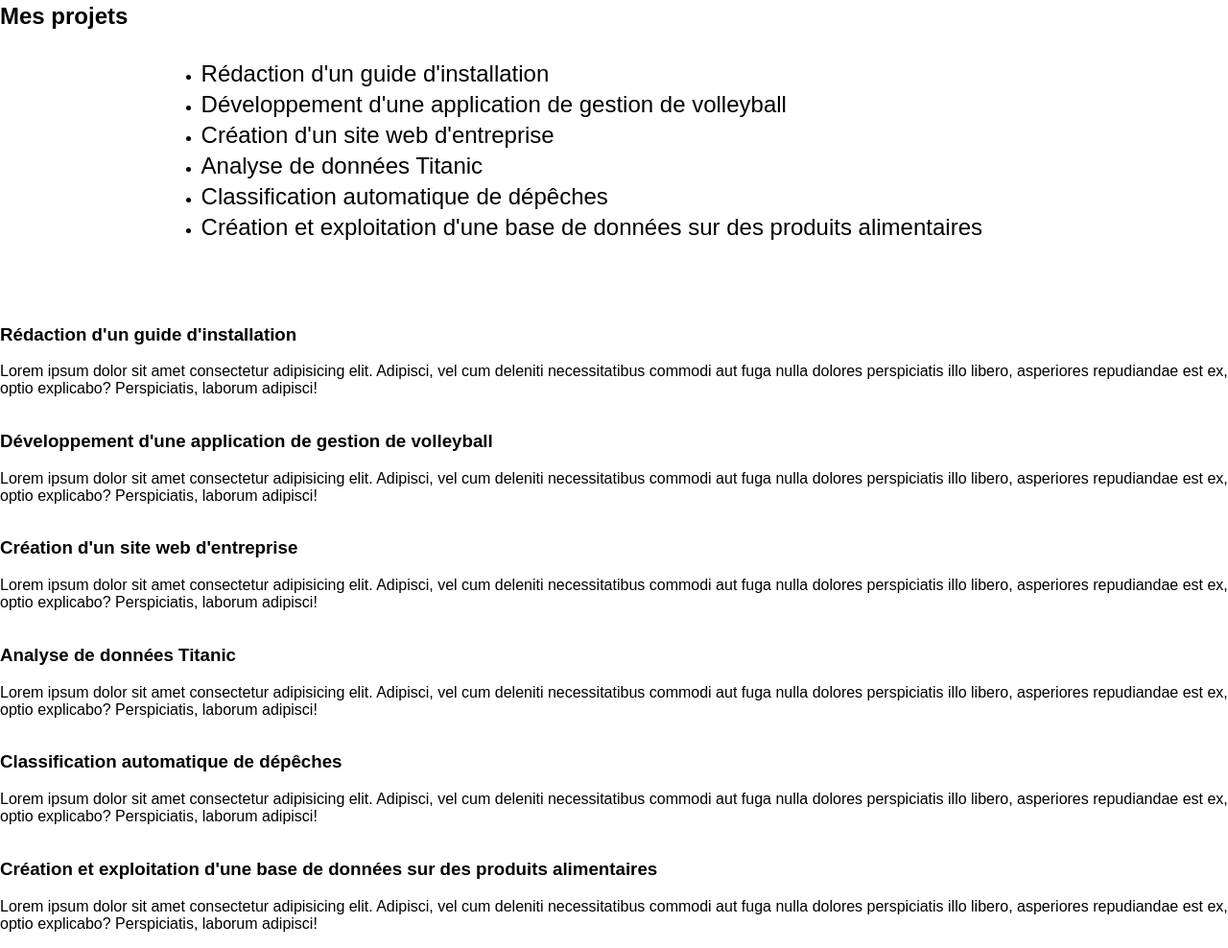
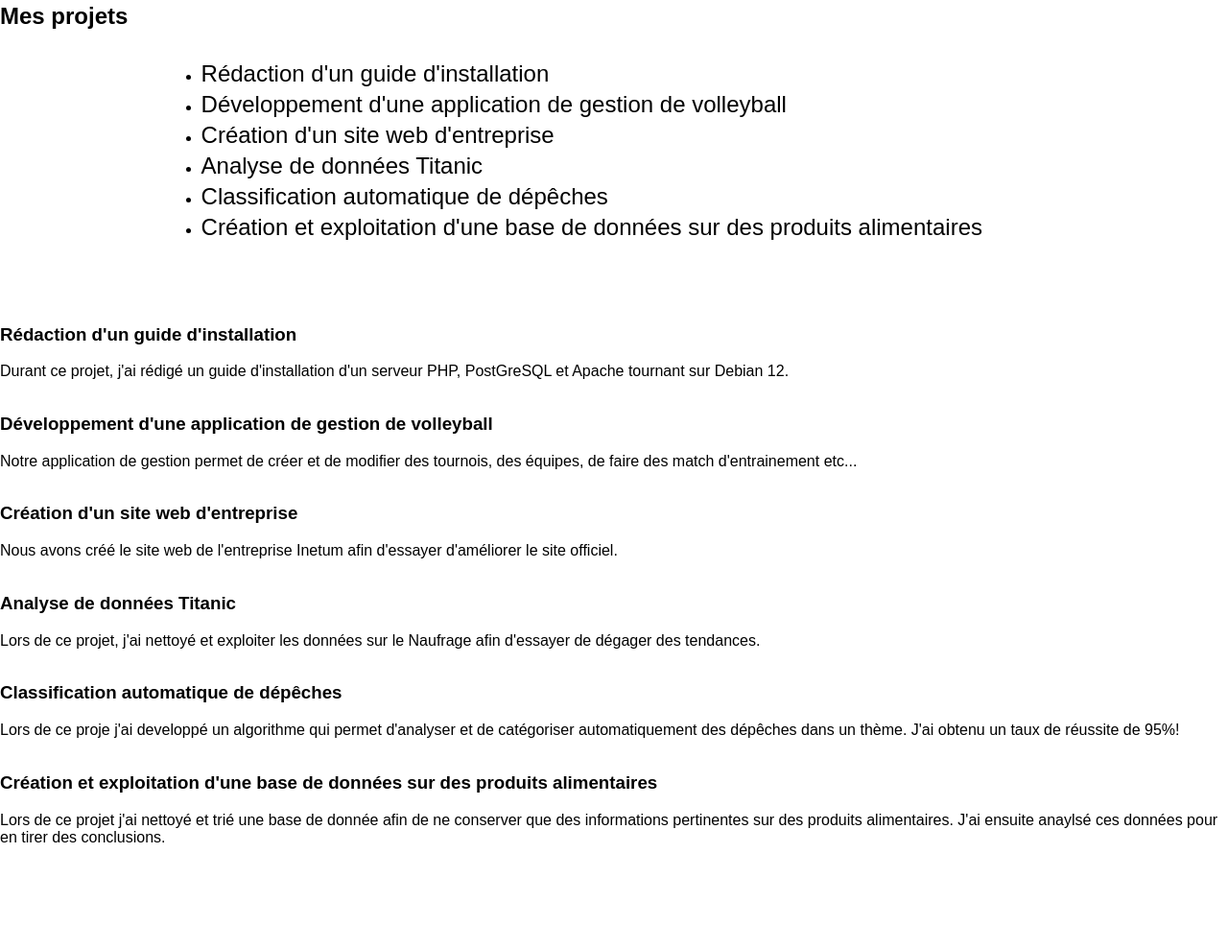
Before and after one commit to Smokimono/Portfolio, a plain HTML site: page projets.html in a window 1280 px wide. Shown: the part 137-1125 px from the top of the page at 96% size. After the commit the page ends 1035 px from the top, so only its background shows below. Drawn offline with Linux system fonts and the light colour scheme.

Commit message:
ajout description projets

```diff
--- a/projets.html
+++ b/projets.html
@@ -26,28 +26,28 @@
 
     <div class="projets">
         <h3 id="projet1">Rédaction d'un guide d'installation</h3>
-        <p>Lorem ipsum dolor sit amet consectetur adipisicing elit. Adipisci, vel cum deleniti necessitatibus commodi aut fuga nulla dolores perspiciatis illo libero, asperiores repudiandae est ex, optio explicabo? Perspiciatis, laborum adipisci!</p>
+        <p>Durant ce projet, j'ai rédigé un guide d'installation d'un serveur PHP, PostGreSQL et Apache tournant sur Debian 12.</p>
     </div>
 
     <div class="projets">
         <h3 id="projet2">Développement d'une application de gestion de volleyball</h3>
-        <p>Lorem ipsum dolor sit amet consectetur adipisicing elit. Adipisci, vel cum deleniti necessitatibus commodi aut fuga nulla dolores perspiciatis illo libero, asperiores repudiandae est ex, optio explicabo? Perspiciatis, laborum adipisci!</p>
+        <p>Notre application de gestion permet de créer et de modifier des tournois, des équipes, de faire des match d'entrainement etc...</p>
     </div>
     <div class="projets">
         <h3 id="projet3">Création d'un site web d'entreprise</h3>
-        <p>Lorem ipsum dolor sit amet consectetur adipisicing elit. Adipisci, vel cum deleniti necessitatibus commodi aut fuga nulla dolores perspiciatis illo libero, asperiores repudiandae est ex, optio explicabo? Perspiciatis, laborum adipisci!</p>
+        <p>Nous avons créé le site web de l'entreprise Inetum afin d'essayer d'améliorer le site officiel.</p>
     </div>
     <div class="projets">
         <h3 id="projet4">Analyse de données Titanic</h3>
-        <p>Lorem ipsum dolor sit amet consectetur adipisicing elit. Adipisci, vel cum deleniti necessitatibus commodi aut fuga nulla dolores perspiciatis illo libero, asperiores repudiandae est ex, optio explicabo? Perspiciatis, laborum adipisci!</p>
+        <p>Lors de ce projet, j'ai nettoyé et exploiter les données sur le Naufrage afin d'essayer de dégager des tendances.</p>
     </div>
     <div class="projets">
         <h3 id="projet5">Classification automatique de dépêches</h3>
-        <p>Lorem ipsum dolor sit amet consectetur adipisicing elit. Adipisci, vel cum deleniti necessitatibus commodi aut fuga nulla dolores perspiciatis illo libero, asperiores repudiandae est ex, optio explicabo? Perspiciatis, laborum adipisci!</p>
+        <p>Lors de ce proje j'ai developpé un algorithme qui permet d'analyser et de catégoriser automatiquement des dépêches dans un thème. J'ai obtenu un taux de réussite de 95%!</p>
     </div>
     <div class="projets">
         <h3 id="projet6">Création et exploitation d'une base de données sur des produits alimentaires</h3>
-        <p>Lorem ipsum dolor sit amet consectetur adipisicing elit. Adipisci, vel cum deleniti necessitatibus commodi aut fuga nulla dolores perspiciatis illo libero, asperiores repudiandae est ex, optio explicabo? Perspiciatis, laborum adipisci!</p>
+        <p>Lors de ce projet j'ai nettoyé et trié une base de donnée afin de ne conserver que des informations pertinentes sur des produits alimentaires. J'ai ensuite anaylsé ces données pour en tirer des conclusions.</p>
     </div>
     <footer>
         <!-- Footer content can go here if needed -->
```
